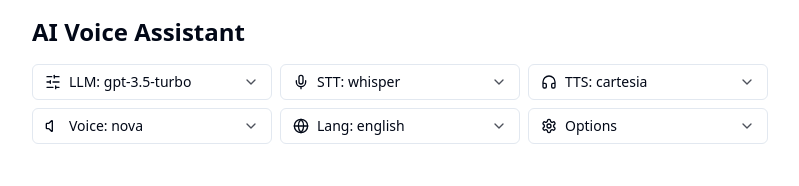
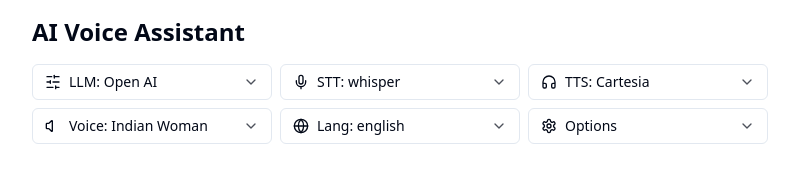
Before and after one commit to ashish-propellergv/chatter-magic-interface, a React (Vite) app: page / in a window 1280 px wide. Shown: the top 186 px of the page, without its empty margins (240-1039 px from the left). Built offline with nearby package versions, Linux system fonts and the light colour scheme.

Commit message:
Add voice, LLM, and language options
Update configuration with new voice, LLM, and language options.

```diff
--- a/src/components/settings/LLMModelDropdown.tsx
+++ b/src/components/settings/LLMModelDropdown.tsx
@@ -17,13 +17,26 @@ import { llmOptions, LLMModel } from '@/config/voiceAgentConfig';
 const LLMModelDropdown: React.FC = () => {
   const { config, updateConfig } = useVoiceAgent();
 
+  const getLLMDisplayName = (model: LLMModel): string => {
+    switch (model) {
+      case 'openai':
+        return 'Open AI';
+      case 'groq':
+        return 'Groq';
+      case 'cerebras':
+        return 'Cerebras';
+      default:
+        return model;
+    }
+  };
+
   return (
     <DropdownMenu>
       <DropdownMenuTrigger asChild>
         <Button variant="outline" size="sm" className="w-full justify-between">
           <div className="flex items-center gap-2">
             <SlidersHorizontal className="h-4 w-4" />
-            <span>LLM: {config.llmModel}</span>
+            <span>LLM: {getLLMDisplayName(config.llmModel)}</span>
           </div>
           <ChevronDown className="h-4 w-4 ml-2 opacity-70" />
         </Button>
@@ -37,7 +50,7 @@ const LLMModelDropdown: React.FC = () => {
         >
           {llmOptions.map((model) => (
             <DropdownMenuRadioItem key={model} value={model}>
-              {model}
+              {getLLMDisplayName(model)}
             </DropdownMenuRadioItem>
           ))}
         </DropdownMenuRadioGroup>
--- a/src/components/settings/LanguageDropdown.tsx
+++ b/src/components/settings/LanguageDropdown.tsx
@@ -37,7 +37,7 @@ const LanguageDropdown: React.FC = () => {
         >
           {languageOptions.map((language) => (
             <DropdownMenuRadioItem key={language} value={language}>
-              {language}
+              {language.charAt(0).toUpperCase() + language.slice(1)}
             </DropdownMenuRadioItem>
           ))}
         </DropdownMenuRadioGroup>
--- a/src/components/settings/TTSModelDropdown.tsx
+++ b/src/components/settings/TTSModelDropdown.tsx
@@ -17,13 +17,24 @@ import { ttsOptions, TTSModel } from '@/config/voiceAgentConfig';
 const TTSModelDropdown: React.FC = () => {
   const { config, updateConfig } = useVoiceAgent();
 
+  const getTTSDisplayName = (model: TTSModel): string => {
+    switch (model) {
+      case 'openai-4o-mini-tts':
+        return 'Open AI 4o mini TTS';
+      case 'cartesia':
+        return 'Cartesia';
+      default:
+        return model;
+    }
+  };
+
   return (
     <DropdownMenu>
       <DropdownMenuTrigger asChild>
         <Button variant="outline" size="sm" className="w-full justify-between">
           <div className="flex items-center gap-2">
             <Headphones className="h-4 w-4" />
-            <span>TTS: {config.ttsModel}</span>
+            <span>TTS: {getTTSDisplayName(config.ttsModel)}</span>
           </div>
           <ChevronDown className="h-4 w-4 ml-2 opacity-70" />
         </Button>
@@ -37,7 +48,7 @@ const TTSModelDropdown: React.FC = () => {
         >
           {ttsOptions.map((model) => (
             <DropdownMenuRadioItem key={model} value={model}>
-              {model === 'openai-4o-mini-tts' ? 'Open AI 4o mini TTS' : 'Cartesia'}
+              {getTTSDisplayName(model)}
             </DropdownMenuRadioItem>
           ))}
         </DropdownMenuRadioGroup>
--- a/src/components/settings/VoiceOptionDropdown.tsx
+++ b/src/components/settings/VoiceOptionDropdown.tsx
@@ -1,5 +1,5 @@
 
-import React from 'react';
+import React, { useEffect } from 'react';
 import { Button } from '@/components/ui/button';
 import {
   DropdownMenu,
@@ -12,10 +12,30 @@ import {
 } from '@/components/ui/dropdown-menu';
 import { Volume, ChevronDown } from 'lucide-react';
 import { useVoiceAgent } from '@/context/VoiceAgentContext';
-import { voiceOptions, VoiceOption } from '@/config/voiceAgentConfig';
+import { VoiceOption, getVoiceOptionsForTTSModel } from '@/config/voiceAgentConfig';
 
 const VoiceOptionDropdown: React.FC = () => {
   const { config, updateConfig } = useVoiceAgent();
+
+  // Get the appropriate voice options based on the selected TTS model
+  const voiceOptions = getVoiceOptionsForTTSModel(config.ttsModel);
+
+  // Update voice when TTS model changes to ensure compatibility
+  useEffect(() => {
+    // Check if current voice is valid for the selected TTS model
+    if (!voiceOptions.includes(config.voice as any)) {
+      // Set to first available voice for the current TTS model
+      updateConfig({ voice: voiceOptions[0] });
+    }
+  }, [config.ttsModel]);
+
+  const formatVoiceName = (voice: string): string => {
+    // Convert kebab-case to Title Case with spaces
+    return voice
+      .split('-')
+      .map(word => word.charAt(0).toUpperCase() + word.slice(1))
+      .join(' ');
+  };
 
   return (
     <DropdownMenu>
@@ -23,13 +43,13 @@ const VoiceOptionDropdown: React.FC = () => {
         <Button variant="outline" size="sm" className="w-full justify-between">
           <div className="flex items-center gap-2">
             <Volume className="h-4 w-4" />
-            <span>Voice: {config.voice}</span>
+            <span>Voice: {formatVoiceName(config.voice)}</span>
           </div>
           <ChevronDown className="h-4 w-4 ml-2 opacity-70" />
         </Button>
       </DropdownMenuTrigger>
       <DropdownMenuContent>
-        <DropdownMenuLabel>Select Voice</DropdownMenuLabel>
+        <DropdownMenuLabel>Select Voice for {config.ttsModel === "cartesia" ? "Cartesia" : "OpenAI"}</DropdownMenuLabel>
         <DropdownMenuSeparator />
         <DropdownMenuRadioGroup
           value={config.voice}
@@ -37,7 +57,7 @@ const VoiceOptionDropdown: React.FC = () => {
         >
           {voiceOptions.map((voice) => (
             <DropdownMenuRadioItem key={voice} value={voice}>
-              {voice}
+              {formatVoiceName(voice)}
             </DropdownMenuRadioItem>
           ))}
         </DropdownMenuRadioGroup>
--- a/src/config/voiceAgentConfig.ts
+++ b/src/config/voiceAgentConfig.ts
@@ -1,9 +1,11 @@
 
-export type LLMModel = "gpt-3.5-turbo" | "gpt-4" | "claude-3-opus" | "claude-3-sonnet" | "gemini-pro";
+export type LLMModel = "groq" | "openai" | "cerebras";
 export type STTModel = "whisper" | "google" | "deepgram" | "assembly-ai";
 export type TTSModel = "cartesia" | "openai-4o-mini-tts";
-export type VoiceOption = "alloy" | "echo" | "fable" | "onyx" | "nova" | "shimmer";
-export type LanguageOption = "english" | "spanish" | "french" | "german" | "chinese" | "japanese";
+export type CartesiaVoiceOption = "indian-woman" | "zia";
+export type OpenAIVoiceOption = "shimmer" | "onyx" | "coral";
+export type VoiceOption = CartesiaVoiceOption | OpenAIVoiceOption;
+export type LanguageOption = "english" | "hindi";
 
 export interface VoiceAgentConfig {
   llmModel: LLMModel;
@@ -16,17 +18,23 @@ export interface VoiceAgentConfig {
 }
 
 export const defaultConfig: VoiceAgentConfig = {
-  llmModel: "gpt-3.5-turbo",
+  llmModel: "openai",
   sttModel: "whisper",
   ttsModel: "cartesia",
-  voice: "nova",
+  voice: "indian-woman",
   language: "english",
   allowInterruptions: true,
   filterBackgroundNoise: true,
 };
 
-export const llmOptions: LLMModel[] = ["gpt-3.5-turbo", "gpt-4", "claude-3-opus", "claude-3-sonnet", "gemini-pro"];
+export const llmOptions: LLMModel[] = ["groq", "openai", "cerebras"];
 export const sttOptions: STTModel[] = ["whisper", "google", "deepgram", "assembly-ai"];
 export const ttsOptions: TTSModel[] = ["cartesia", "openai-4o-mini-tts"];
-export const voiceOptions: VoiceOption[] = ["alloy", "echo", "fable", "onyx", "nova", "shimmer"];
-export const languageOptions: LanguageOption[] = ["english", "spanish", "french", "german", "chinese", "japanese"];
+export const cartesiaVoiceOptions: CartesiaVoiceOption[] = ["indian-woman", "zia"];
+export const openAIVoiceOptions: OpenAIVoiceOption[] = ["shimmer", "onyx", "coral"];
+export const languageOptions: LanguageOption[] = ["english", "hindi"];
+
+// Helper function to get voice options based on TTS model
+export const getVoiceOptionsForTTSModel = (ttsModel: TTSModel): VoiceOption[] => {
+  return ttsModel === "cartesia" ? cartesiaVoiceOptions : openAIVoiceOptions;
+};
```
